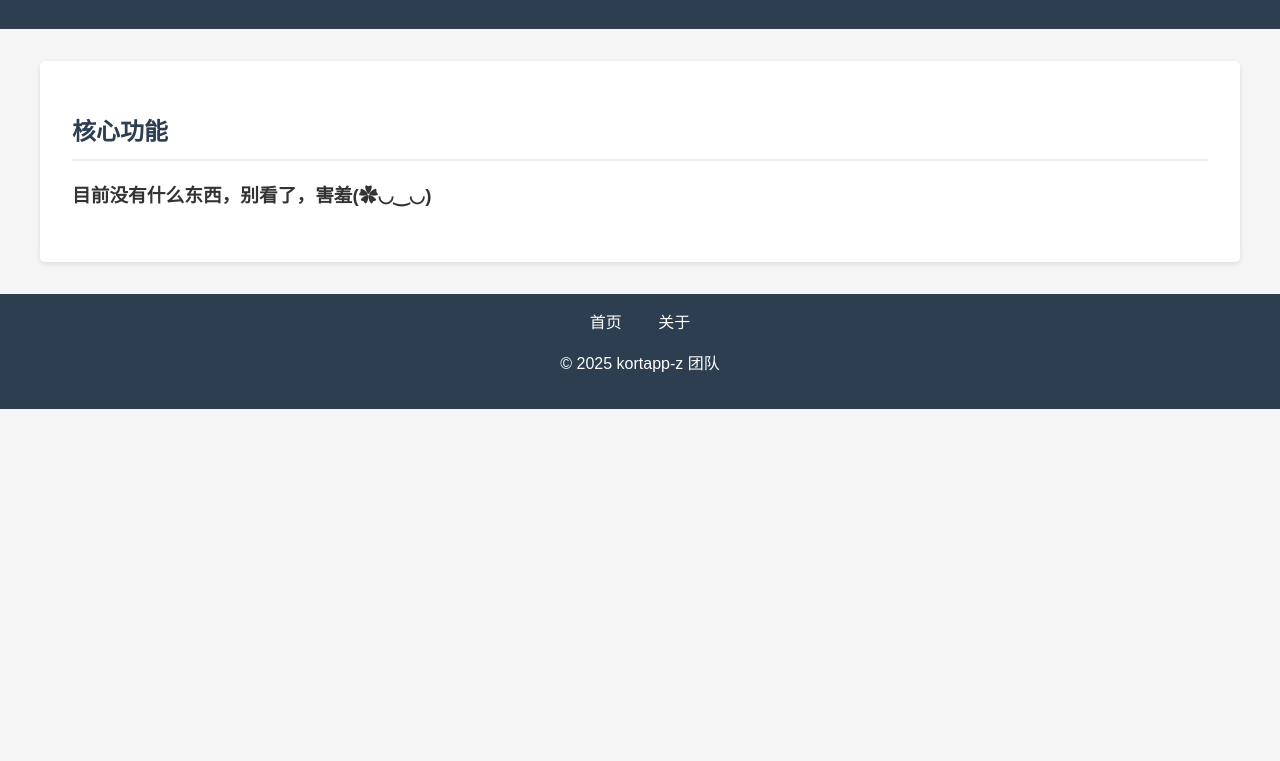
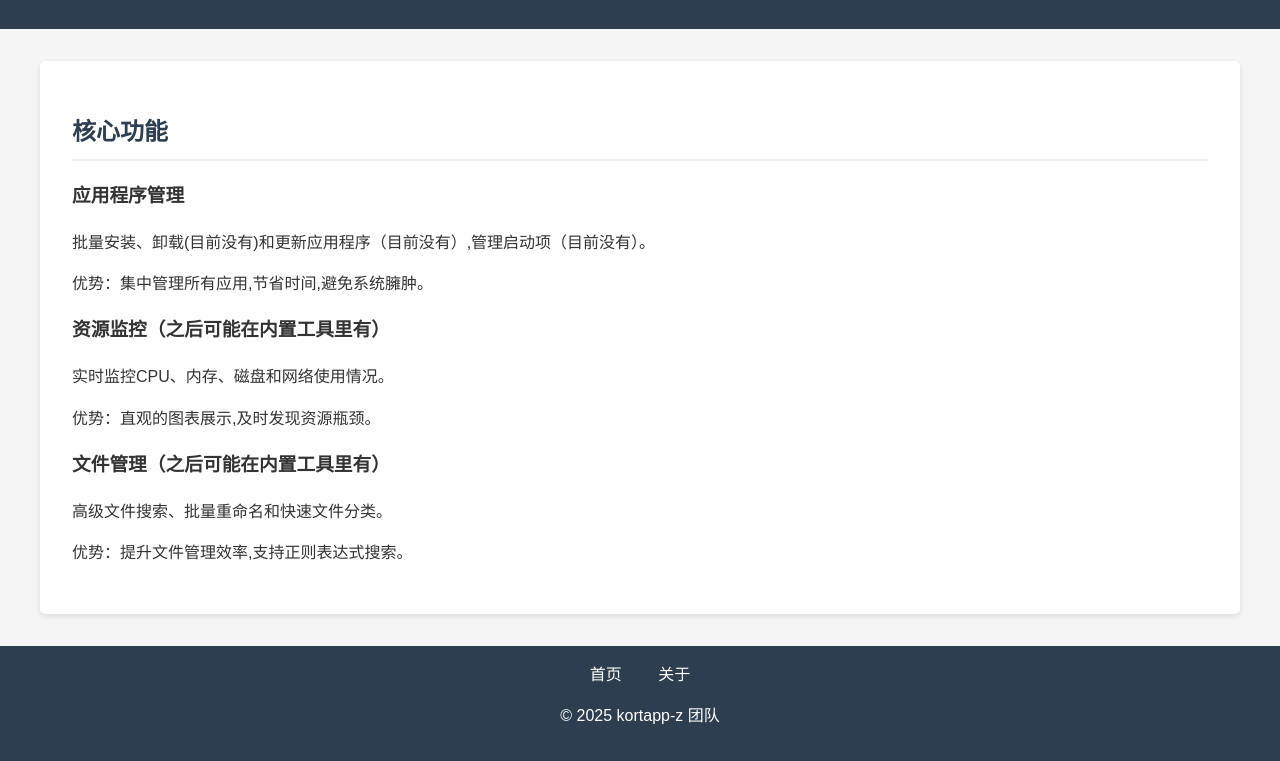
Before and after one commit to zs-yg/kortapp-z, a plain HTML site: page docs/features.html in a window 1280 px wide. Shown: the part 138-899 px from the top of the page. Before the commit the page ends 800 px from the top, so only its background shows below. Drawn offline with Linux system fonts and the light colour scheme.

Commit message:
Add files via upload

```diff
--- a/docs/features.html
+++ b/docs/features.html
@@ -17,7 +17,21 @@
             <h2>核心功能</h2>
 
             <article class="feature">
-                <h3>目前没有什么东西，别看了，害羞(✿◡‿◡)
+                <h3>应用程序管理</h3>
+                <p>批量安装、卸载(目前没有)和更新应用程序（目前没有）,管理启动项（目前没有）。</p>
+                <p>优势：集中管理所有应用,节省时间,避免系统臃肿。</p>
+            </article>
+
+            <article class="feature">
+                <h3>资源监控（之后可能在内置工具里有）</h3>
+                <p>实时监控CPU、内存、磁盘和网络使用情况。</p>
+                <p>优势：直观的图表展示,及时发现资源瓶颈。</p>
+            </article>
+
+            <article class="feature">
+                <h3>文件管理（之后可能在内置工具里有）</h3>
+                <p>高级文件搜索、批量重命名和快速文件分类。</p>
+                <p>优势：提升文件管理效率,支持正则表达式搜索。</p>
             </article>
         </section>
     </main>
```
Also changed, not shown: docs/about.html (+4 -4 lines).
